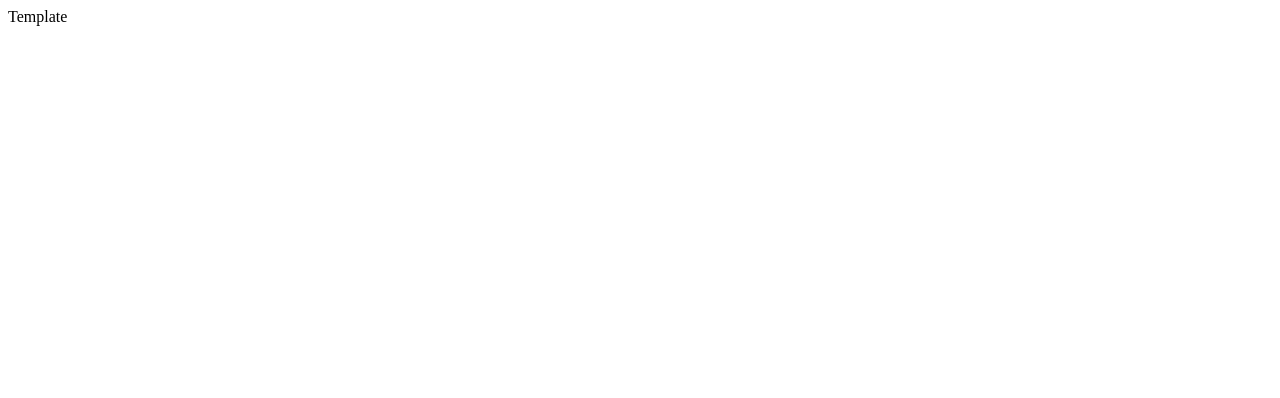
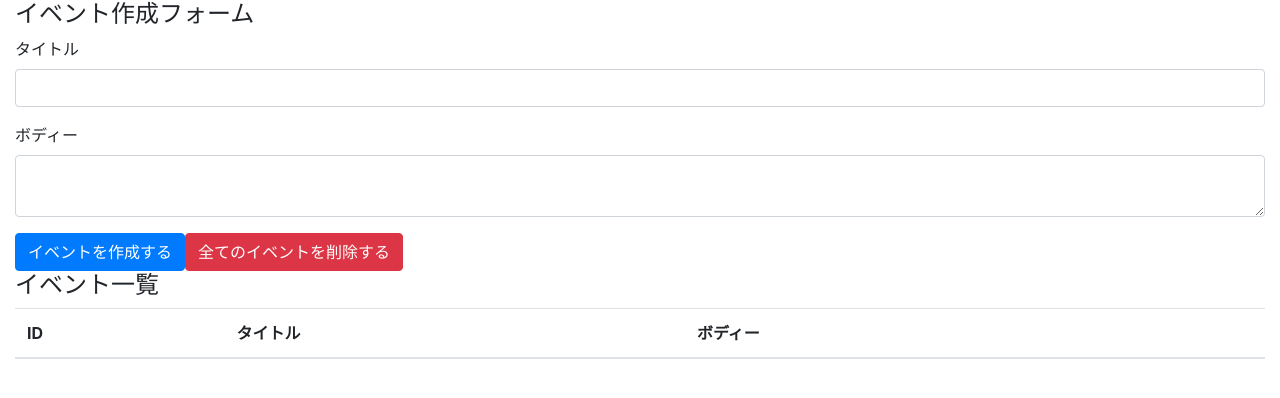
Before and after one commit to asada1980/react-hooks-101, a React (Create React App) app: page / in a window 1280 px wide. Shown: the top 398 px of the page. Built offline with nearby package versions, Linux system fonts and the light colour scheme.

Commit message:
create event form and event table with bootstrap

```diff
--- a/package.json
+++ b/package.json
@@ -6,6 +6,7 @@
     "@testing-library/jest-dom": "^4.2.4",
     "@testing-library/react": "^9.5.0",
     "@testing-library/user-event": "^7.2.1",
+    "bootstrap": "^4.3.1",
     "react": "^16.13.1",
     "react-dom": "^16.13.1",
     "react-scripts": "3.4.1"
--- a/src/App.js
+++ /dev/null
@@ -1,11 +0,0 @@
-import React from 'react';
-
-const App = () => {
-  return (
-    <div>
-      Template
-    </div>
-  );
-}
-
-export default App;
--- /dev/null
+++ b/src/components/App.js
@@ -0,0 +1,42 @@
+import React from 'react';
+
+import 'bootstrap/dist/css/bootstrap.min.css'
+
+const App = () => {
+  return (
+    <div className="container-fluid">
+      <h4>イベント作成フォーム</h4>
+      <form>
+        <div className="form-group">
+          <label htmlFor="formEventTitle">タイトル</label>
+          <input className="form-control" id="formEventTitle"/>
+        </div>
+        <div className="form-group">
+          <label htmlFor="formEventBody">ボディー</label>
+          <textarea className="form-control" id="formEventBody" />
+        </div>
+
+        <button className="btn btn-primary">イベントを作成する</button>
+        <button className="btn btn-danger">全てのイベントを削除する</button>
+      </form>
+
+      <h4>イベント一覧</h4>
+      <table className="table table-hover">
+        <thead>
+          <tr>
+            <th>ID</th>
+            <th>タイトル</th>
+            <th>ボディー</th>
+            <th></th>
+          </tr>
+        </thead>
+        <tbody>
+
+        </tbody>
+      </table>
+
+    </div>
+  );
+}
+
+export default App;
--- a/src/index.js
+++ b/src/index.js
@@ -1,5 +1,5 @@
 import React from 'react';
 import ReactDOM from 'react-dom';
-import App from './App';
+import App from './components/App';
 
 ReactDOM.render(<App />,document.getElementById('root'))
```
Also changed, not shown: 1 other file (tests, documents, lock files or other folders).
